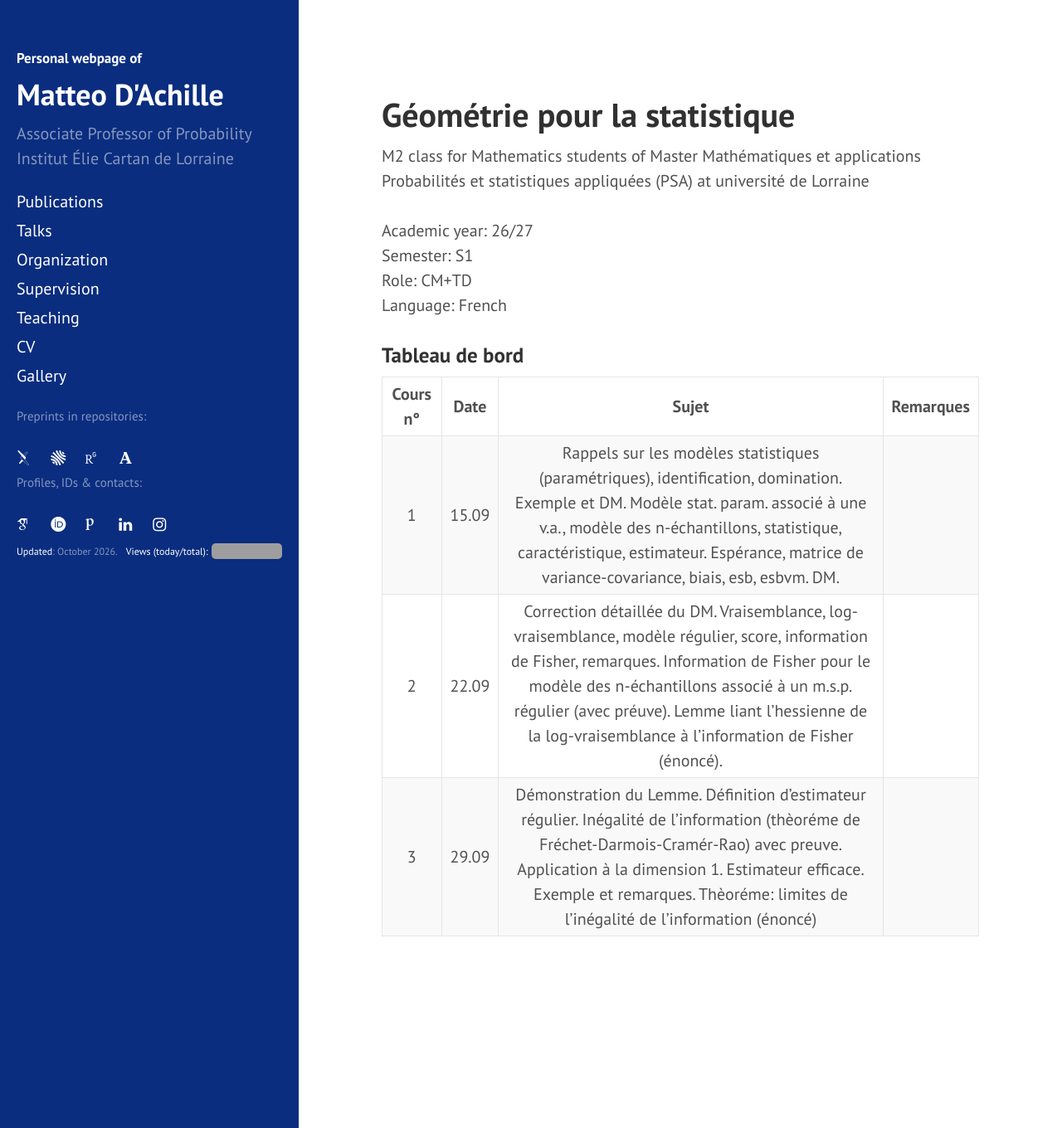
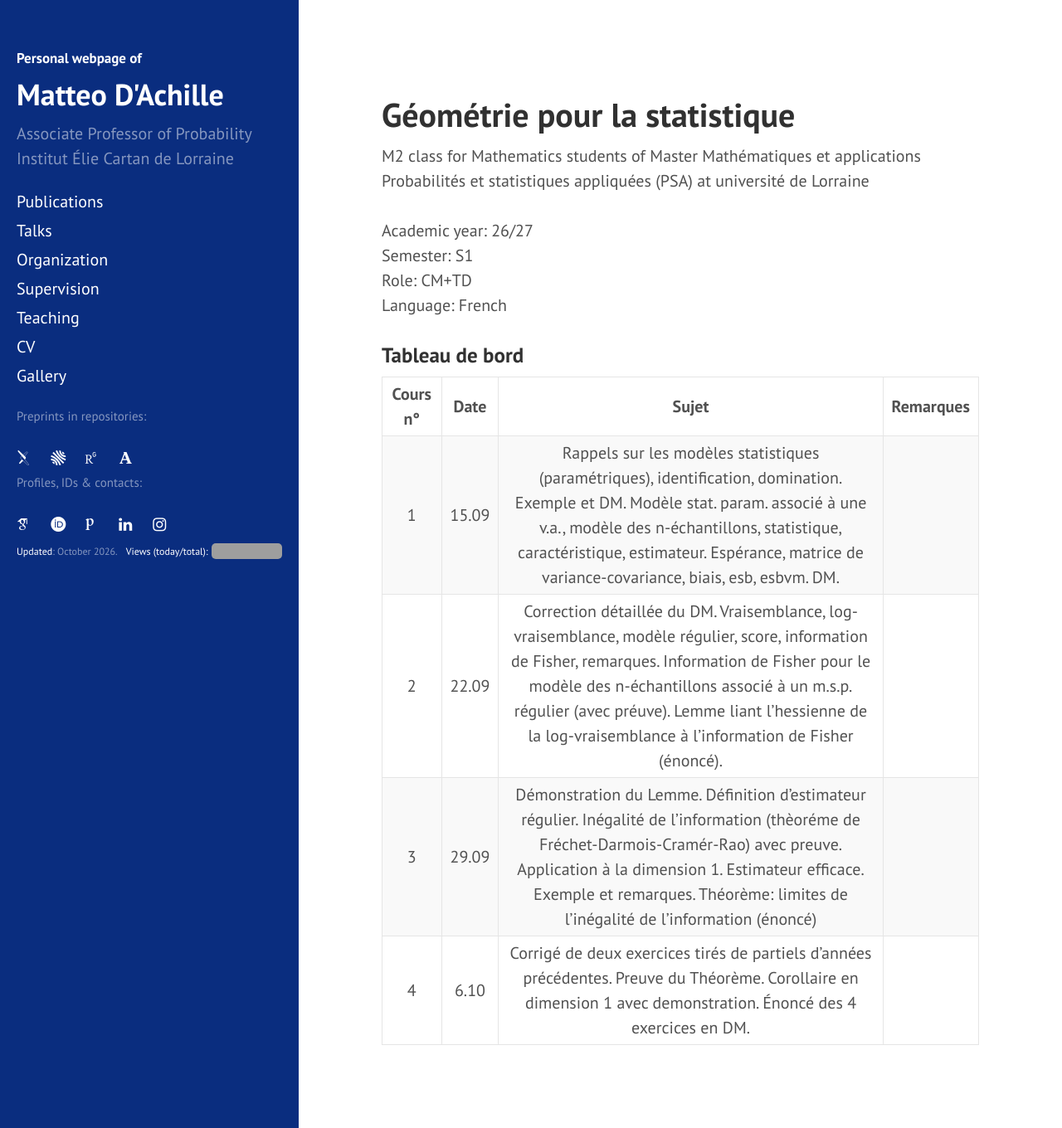
Before and after one commit to matteodachille/matteodachille.github.io, a Jekyll site: the page built from _courses/GeoStat26.md, in a window 1280 px wide and 1360 px high. Shown: the whole window at 83% size. Built offline with Jekyll 4.4.1, drawn with Linux system fonts in a browser that asks for light colours; nearby versions of some CDN libraries; some web fonts are replaced; grey boxes are pictures that could not be loaded.

Commit message:
Updated M2 GeoStat et L1 Analysis classes

```diff
--- a/_courses/GeoStat26.md
+++ b/_courses/GeoStat26.md
@@ -21,4 +21,5 @@ classnumber: 15
 |:---: | :---: | :---: | ------- | ------- |
 | 1 |  15.09 |  Rappels sur les modèles statistiques (paramétriques), identification, domination. Exemple et DM. Modèle stat. param. associé à une v.a., modèle des n-échantillons, statistique, caractéristique, estimateur. Espérance, matrice de variance-covariance, biais, esb, esbvm. DM.   | |
 | 2 |  22.09 |  Correction détaillée du DM. Vraisemblance, log-vraisemblance, modèle régulier, score, information de Fisher, remarques. Information de Fisher pour le modèle des n-échantillons associé à un m.s.p. régulier (avec préuve). Lemme liant l'hessienne de la log-vraisemblance à l'information de Fisher (énoncé).  | |
-| 3 |  29.09 |  Démonstration du Lemme. Définition d'estimateur régulier. Inégalité de l'information (thèoréme de Fréchet-Darmois-Cramér-Rao) avec preuve.  Application à la dimension 1. Estimateur efficace. Exemple et remarques. Thèoréme: limites de l'inégalité de l'information (énoncé) | |
+| 3 |  29.09 |  Démonstration du Lemme. Définition d'estimateur régulier. Inégalité de l'information (thèoréme de Fréchet-Darmois-Cramér-Rao) avec preuve.  Application à la dimension 1. Estimateur efficace. Exemple et remarques. Théorème: limites de l'inégalité de l'information (énoncé) | |
+| 4 |  6.10 |  Corrigé de deux exercices tirés de partiels d'années précédentes. Preuve du Théorème. Corollaire en dimension 1 avec demonstration. Énoncé des 4 exercices en DM. | |
```
Also changed, not shown: _courses/Analysis1-2026.md (+1 -0 lines).
